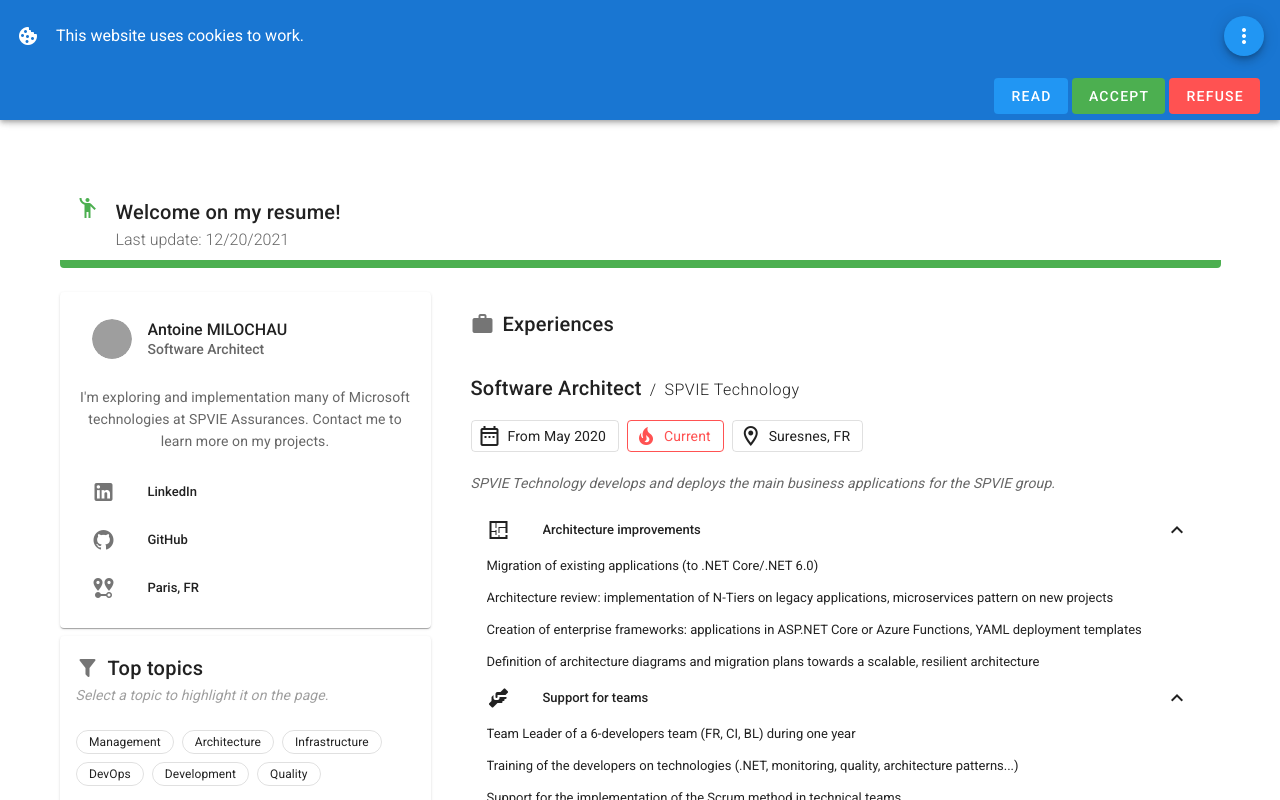
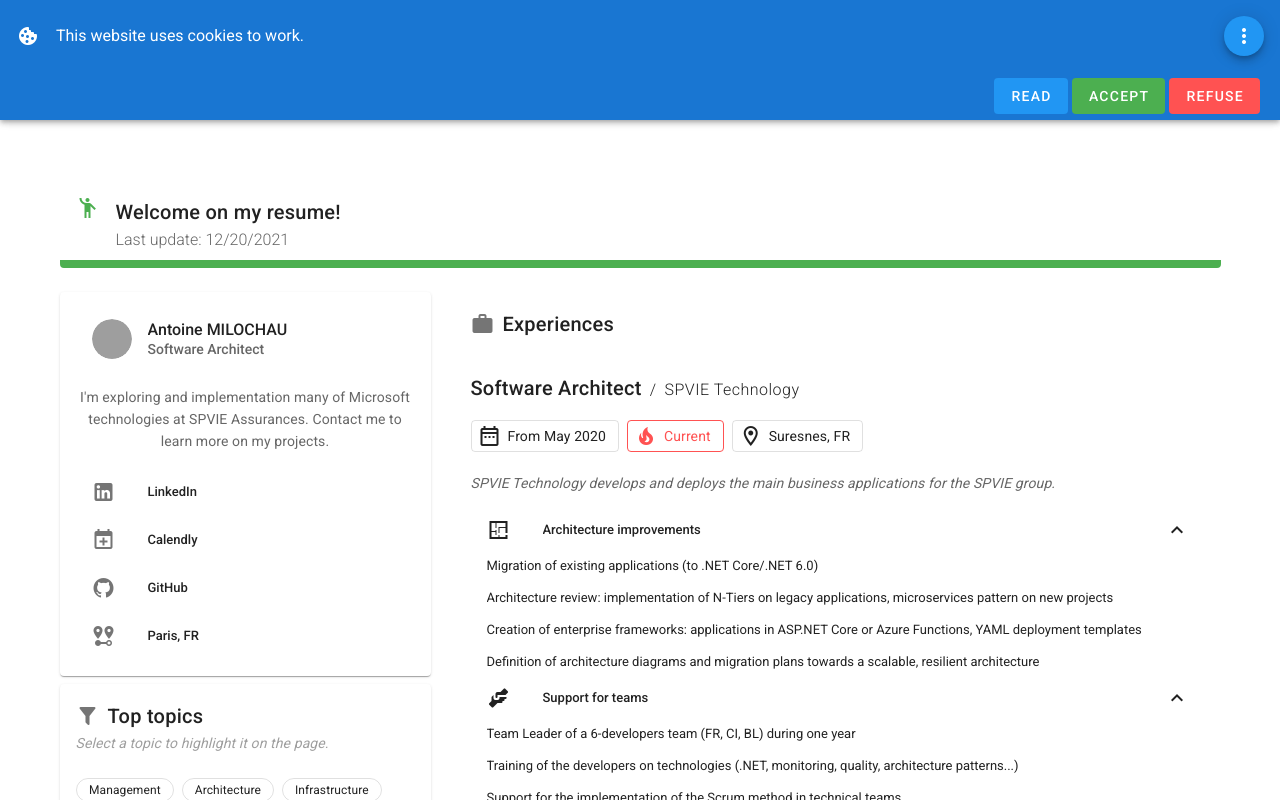
Before and after one commit to amilochau/cv, a Vue app: page /en/ in a window 1280 px wide. Shown: the top 800 px of the page. Built offline with nearby package versions, Linux system fonts and the light colour scheme; grey boxes are pictures that could not be loaded.

Commit message:
Add calendly as a contact way

```diff
--- a/src/data/resume/en.json
+++ b/src/data/resume/en.json
@@ -26,6 +26,11 @@
           "title": { "text": "LinkedIn", "replacement": "amilochau" },
           "icon": { "mdi": "mdi-linkedin" },
           "action": { "href": "https://www.linkedin.com/in/amilochau" }
+        },
+        {
+          "title": { "text": "Calendly", "replacement": "amilochau" },
+          "icon": { "mdi": "mdi-calendar-plus" },
+          "action": { "href": "https://calendly.com/amilochau/entretien" }
         },
         {
           "title": { "text": "GitHub", "replacement": "amilochau" },
--- a/src/data/resume/fr.json
+++ b/src/data/resume/fr.json
@@ -26,6 +26,11 @@
           "title": { "text": "LinkedIn", "replacement": "amilochau" },
           "icon": { "mdi": "mdi-linkedin" },
           "action": { "href": "https://www.linkedin.com/in/amilochau" }
+        },
+        {
+          "title": { "text": "Calendly", "replacement": "amilochau" },
+          "icon": { "mdi": "mdi-calendar-plus" },
+          "action": { "href": "https://calendly.com/amilochau/entretien" }
         },
         {
           "title": { "text": "GitHub", "replacement": "amilochau" },
--- a/src/main.ts
+++ b/src/main.ts
@@ -50,5 +50,5 @@
 logInformation('===================', LogStyle.Header)
 logInformation('Discover my GitHub projects here: https://github.com/amilochau')
 logInformation('Discover my LinkedIn page here: https://linkedin.com/in/amilochau')
-logInformation('Contact me here: WIP [the target page is still under construction, see https://github.com/amilochau/cv/issues/14]')
+logInformation('Contact me here: https://calendly.com/amilochau/entretien')
 logInformation('===================', LogStyle.Header)
```
